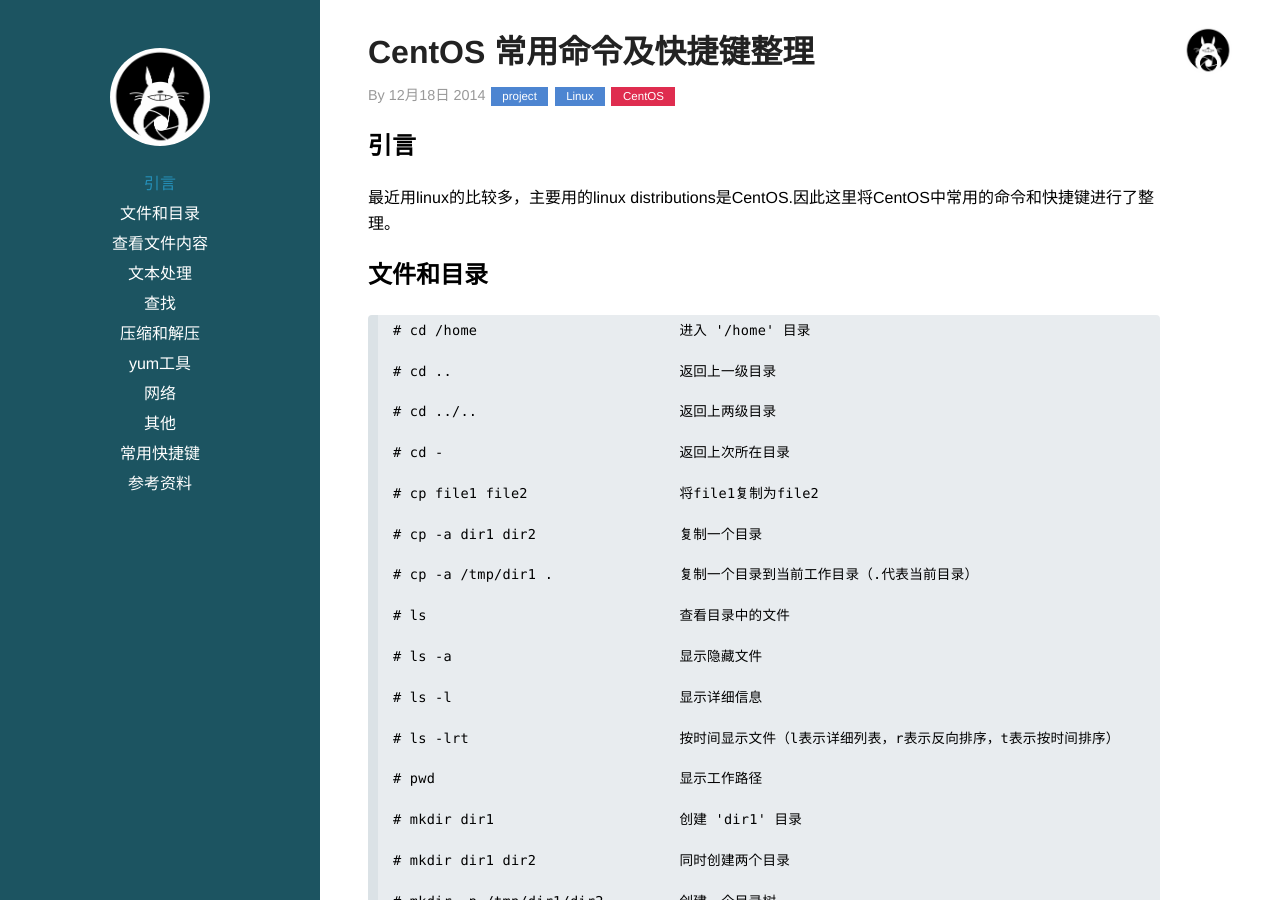
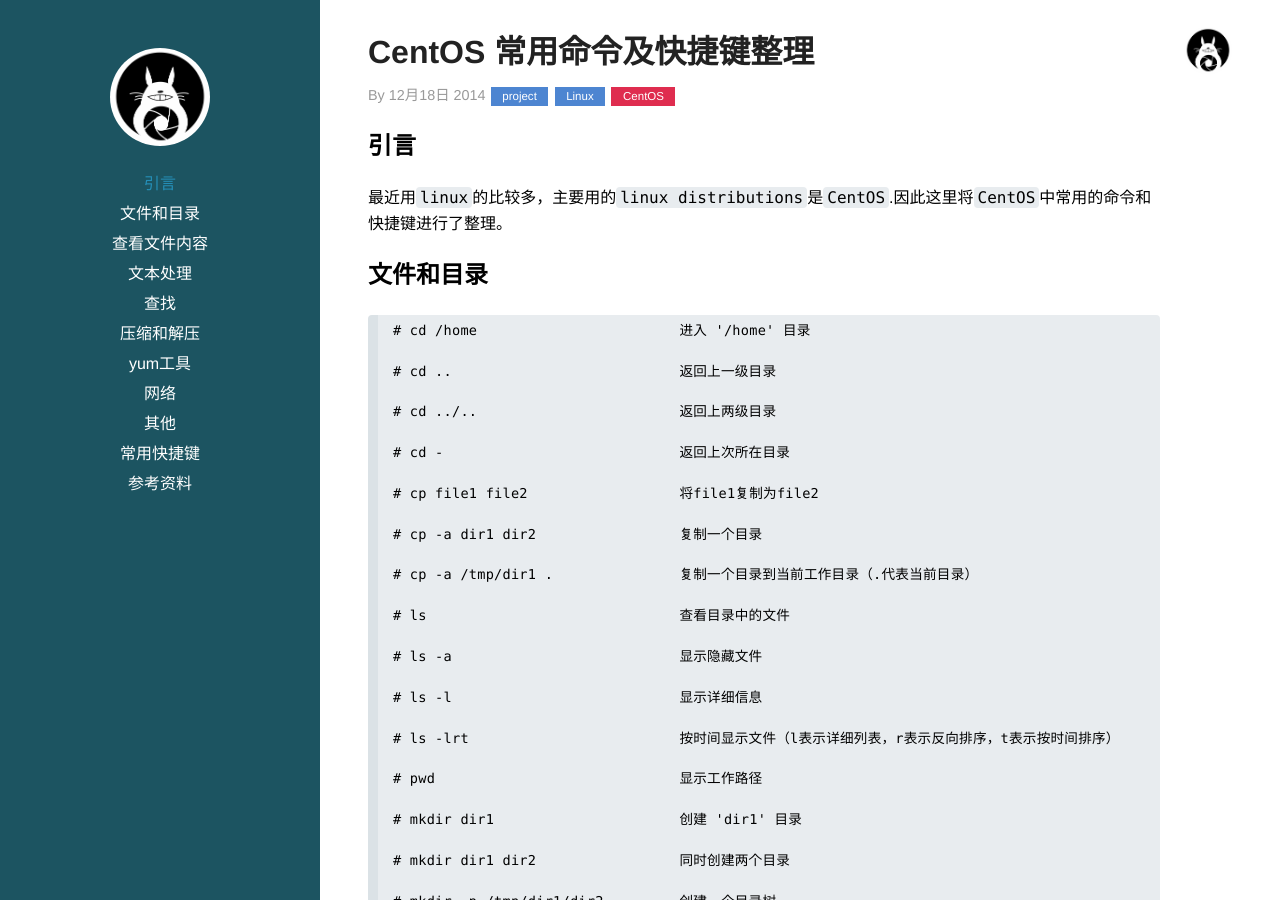
Before and after one commit to hexo2hexo/xwzpp.github.io, a Jekyll site: the page built from _posts/2014-12-18-CentOS-Command.md, in a window 1280 px wide and 900 px high. Built offline with Jekyll 4.4.1, drawn with Linux system fonts in a browser that asks for light colours; Markdown is read by kramdown in place of the engine named in the settings; comment, search, counter and statistics services are not loaded.

Commit message:
2014-12-15

```diff
--- a/_posts/2014-12-18-CentOS-Command.md
+++ b/_posts/2014-12-18-CentOS-Command.md
@@ -8,7 +8,7 @@
 duoshuo: true
 ---
 ##引言
-最近用linux的比较多，主要用的linux distributions是CentOS.因此这里将CentOS中常用的命令和快捷键进行了整理。
+最近用`linux`的比较多，主要用的`linux distributions`是`CentOS`.因此这里将`CentOS`中常用的命令和快捷键进行了整理。
 
 <!-- more -->
 
```
